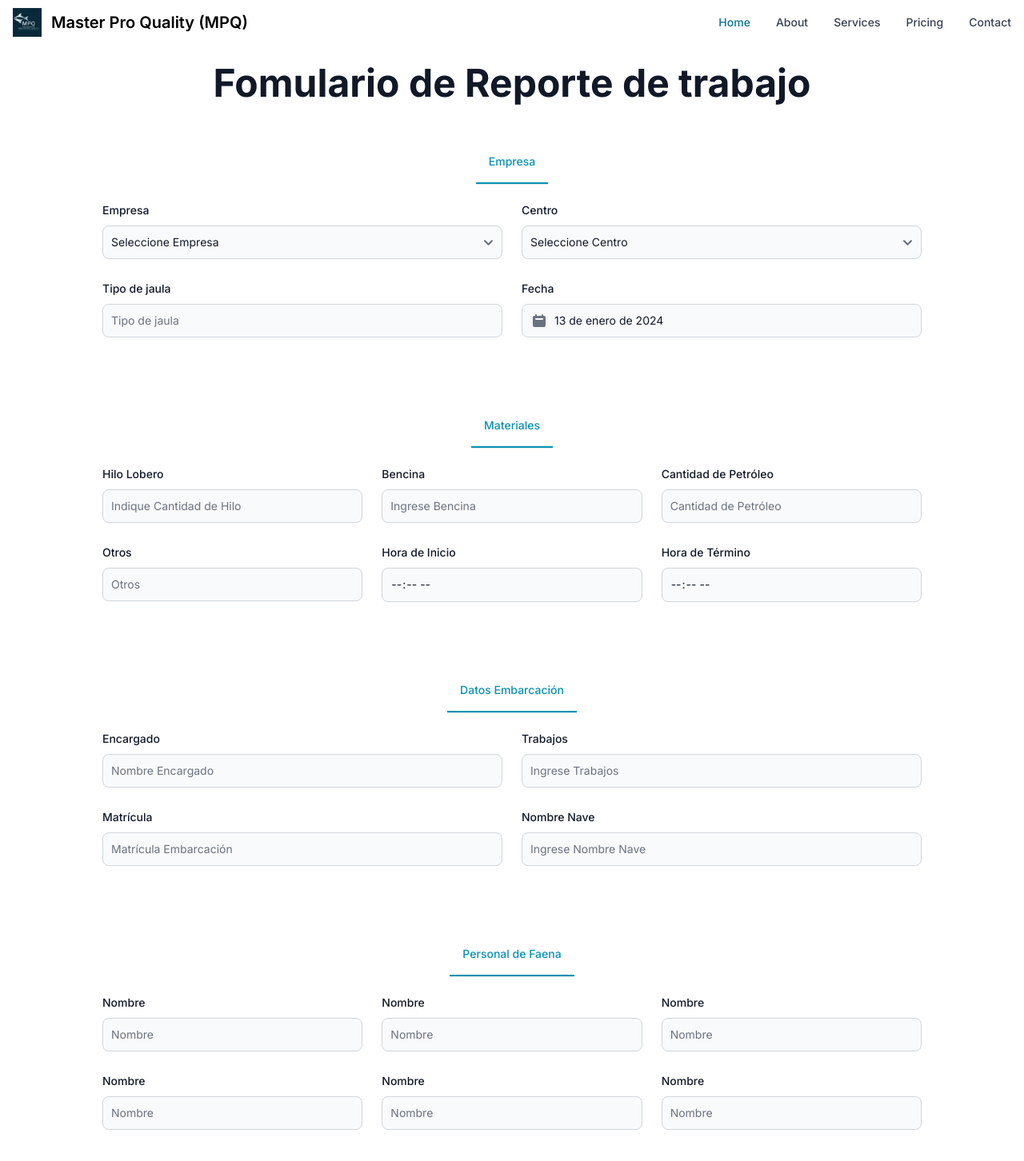
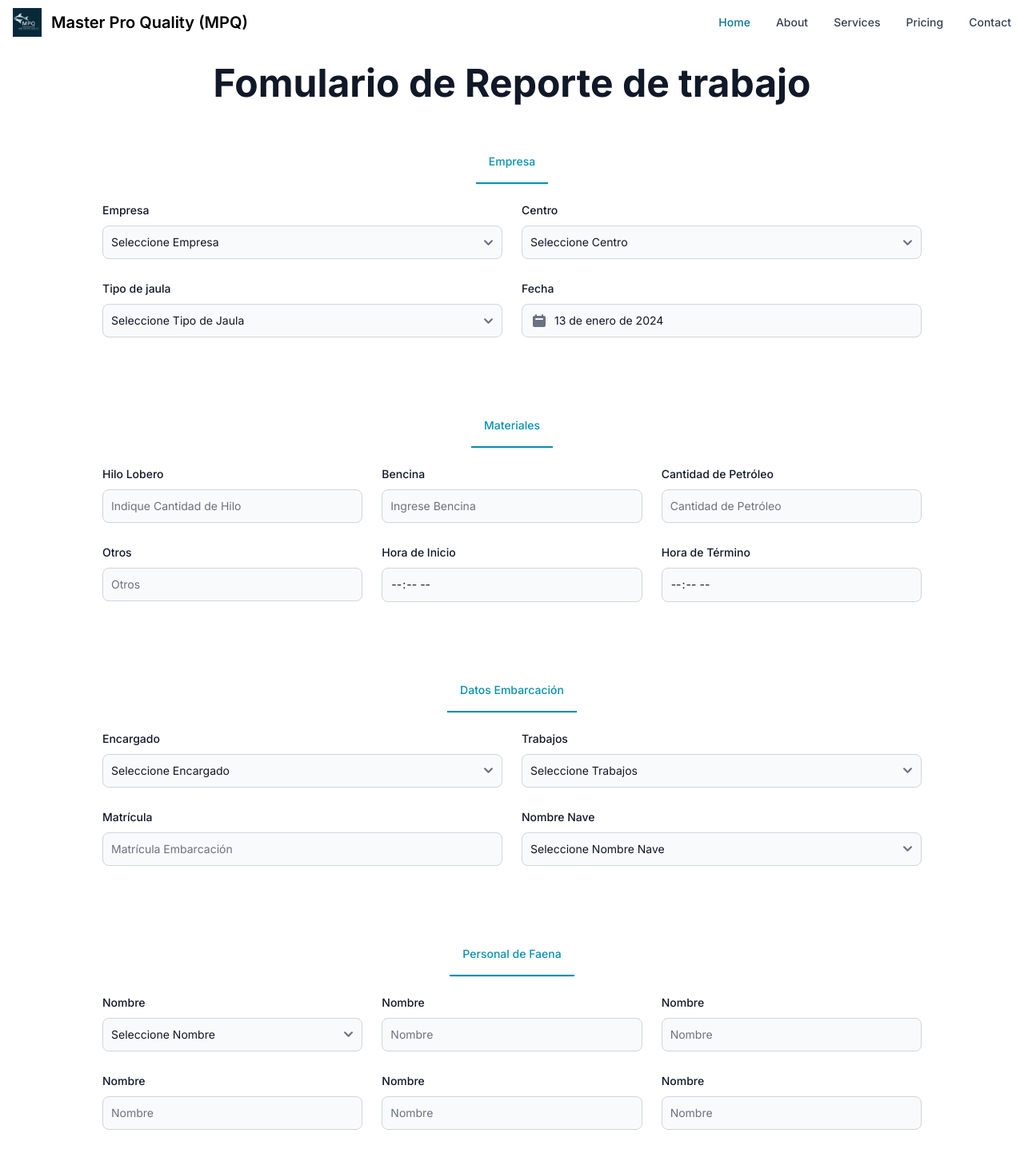
Before and after one commit to Prgm-code/sotex-app-demo, a Next.js app: page /form in a window 1280 px wide. Shown: the top 1452 px of the page at 80% size. Built offline with nearby package versions, Linux system fonts and the light colour scheme.

Commit message:
Refactor generateOptions function and update select options

```diff
--- a/src/app/form/page.tsx
+++ b/src/app/form/page.tsx
@@ -60,13 +60,14 @@ const generateOptions = (mappedData: { [key: string]: any }) => {
   return options;
 };
 
-
 /* return an objectt of array of jsx componets from mappedFormOptions*/
-const allOptions = Object.entries(mappedFormOptions).reduce<OptionElements>((acc , [key, value]) => {
-  acc[key] =  generateOptions(value);
-  return acc;
-}, {});
-
+const allOptions = Object.entries(mappedFormOptions).reduce<OptionElements>(
+  (acc, [key, value]) => {
+    acc[key] = generateOptions(value);
+    return acc;
+  },
+  {}
+);
 
 console.log(allOptions);
 
@@ -90,11 +91,10 @@ export default function Form() {
                 <div className="mb-2 block">
                   <Label htmlFor="empresa" value="Empresa" />
                 </div>
-                <Select id="empresa"
-
-                  required
-                >
-                  <option value="0">Seleccione Empresa</option>
+                <Select id="empresa" required>
+                  <option value="0" className="text-gray-500 ">
+                    Seleccione Empresa
+                  </option>
                   {allOptions.companies}
                 </Select>
               </div>
@@ -113,12 +113,10 @@ export default function Form() {
                 <div className="mb-2 block">
                   <Label htmlFor="tipojaula" value="Tipo de jaula" />
                 </div>
-                <TextInput
-                  id="tipojaula"
-                  type="text"
-                  placeholder="Tipo de jaula"
-                  required
-                />
+                <Select id="tipojaula">
+                  <option value="0">Seleccione Tipo de Jaula</option>
+                  {allOptions.typeOfCages}
+                </Select>
               </div>
               {/* formularion para fecha  */}
               <div>
@@ -138,6 +136,10 @@ export default function Form() {
         >
           <Tabs.Item title="Materiales" active={true} className="block">
             {/* titulo de formulario */}
+            {/* TODO: make a select list to add diffrents kinds of materials from allOptions.materials */}
+
+            {}
+
             <div className="grid gap-6 mb-6 md:grid-cols-2 xl:grid-cols-3 ">
               <div>
                 <div className="mb-2 block">
@@ -214,24 +216,21 @@ export default function Form() {
                 <div className="mb-2 block">
                   <Label htmlFor="Encargado" value="Encargado" />
                 </div>
-                <TextInput
-                  id="encargado "
-                  type="text"
-                  placeholder="Nombre Encargado"
-                  required
-                />
+                <Select id="Encargado" required>
+                  <option value="0">Seleccione Encargado</option>
+                  {allOptions.employees}
+                </Select>
               </div>
               {/* formularion para centro  */}
               <div>
                 <div className="mb-2 block">
                   <Label htmlFor="Trabajos" value="Trabajos" />
                 </div>
-                <TextInput
-                  id="Trabajos"
-                  type="text"
-                  placeholder="Ingrese Trabajos"
-                  required
-                />
+
+                <Select id="Trabajos">
+                  <option value="0">Seleccione Trabajos</option>
+                  {allOptions.workTypes}
+                </Select>
               </div>
               {/* formularion para fecha  */}
               <div>
@@ -250,12 +249,10 @@ export default function Form() {
                 <div className="mb-2 block">
                   <Label htmlFor="Nombre Nave" value="Nombre Nave" />
                 </div>
-                <TextInput
-                  id="Nombre Nave"
-                  type="text"
-                  placeholder="Ingrese Nombre Nave"
-                  required
-                />
+                <Select id="Nombre Nave">
+                  <option value="0">Seleccione Nombre Nave</option>
+                  {allOptions.ships}
+                </Select>
               </div>
             </div>
           </Tabs.Item>
@@ -274,12 +271,10 @@ export default function Form() {
                 <div className="mb-2 block">
                   <Label htmlFor="Nombre" value="Nombre" />
                 </div>
-                <TextInput
-                  id="nombre"
-                  type="text"
-                  placeholder="Nombre"
-                  required
-                />
+                <Select id="Nombre">
+                  <option value="0">Seleccione Nombre</option>
+                  {allOptions.employees}
+                </Select>
               </div>
               <div>
                 <div className="mb-2 block">
```
